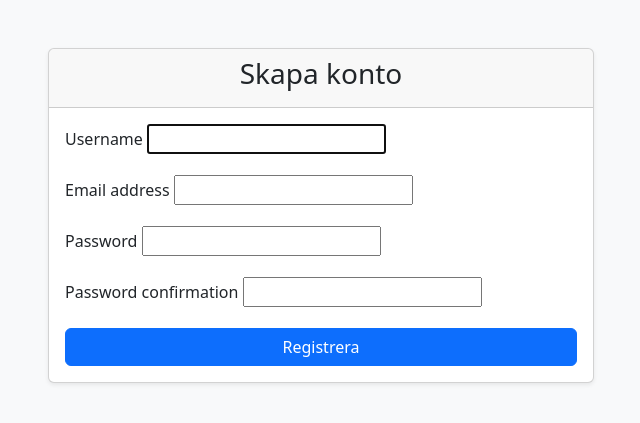
After one commit to fattig-riddare-90/journeyman, a Django app: page /create_user/ in a window 1280 px wide. The commit adds this page. Shown: the top 423 px of the page, without its empty margins (319-959 px from the left). Run offline with Django 5.2, Linux system fonts and the light colour scheme.

Commit message:
Add html to register a new user

```diff
--- a/journeyman/urls.py
+++ b/journeyman/urls.py
@@ -23,4 +23,5 @@ urlpatterns = [
     path('', include('tracker.urls')),
     path('accounts/logout/', views.custom_logout, name='logout'),
     path('accounts/', include('django.contrib.auth.urls')),
+    path('accounts/create_user/', views.create_new_user, name='register'),
 ]
--- a/tracker/forms.py
+++ b/tracker/forms.py
@@ -1,5 +1,9 @@
 from django import forms
 from .models import DiaryEntry
+from django.contrib.auth.forms import UserCreationForm
+from django.contrib.auth.models import User
+from django.contrib.auth.password_validation import validate_password
+from django.core.exceptions import ValidationError
 
 class DiaryEntryForm(forms.ModelForm):
     class Meta:
@@ -8,3 +12,8 @@ class DiaryEntryForm(forms.ModelForm):
         widgets = {
             'date': forms.DateInput(attrs={'type': 'date'}),
         }
+
+class CustomUserCreationForm(UserCreationForm):
+    class Meta:
+        model = User
+        fields = ['username', 'email', 'password1', 'password2']
--- /dev/null
+++ b/tracker/templates/tracker/create_user.html
@@ -0,0 +1,37 @@
+<!DOCTYPE html>
+<html>
+<head>
+    <title>Registrera dig</title>
+    <link href="https://cdn.jsdelivr.net/npm/bootstrap@5.3.3/dist/css/bootstrap.min.css" rel="stylesheet">
+</head>
+<body class="bg-light">
+<div class="container mt-5">
+    <div class="row justify-content-center">
+        <div class="col-md-6">
+            <div class="card shadow-sm rounded">
+                <div class="card-header text-center">
+                    <h3>Skapa konto</h3>
+                </div>
+                <div class="card-body">
+                    <form method="post" novalidate>
+                        {% csrf_token %}
+                        {% for field in form %}
+                            <div class="mb-3">
+                                <label class="form-label">{{ field.label }}</label>
+                                {{ field }}
+                                {% if field.errors %}
+                                    <div class="text-danger small">
+                                        {{ field.errors }}
+                                    </div>
+                                {% endif %}
+                            </div>
+                        {% endfor %}
+                        <button type="submit" class="btn btn-primary w-100">Registrera</button>
+                    </form>
+                </div>
+            </div>
+        </div>
+    </div>
+</div>
+</body>
+</html>
--- a/tracker/urls.py
+++ b/tracker/urls.py
@@ -9,4 +9,5 @@ urlpatterns = [
     path('edit/<int:pk>/', views.edit_entry, name='edit_entry'),
     path('delete/<int:pk>/', views.delete_entry, name='delete_entry'),
     path('logout/', views.custom_logout, name='logout'),
+    path('create_user/', views.create_new_user, name='register'),
 ]
--- a/tracker/views.py
+++ b/tracker/views.py
@@ -1,7 +1,7 @@
 from django.contrib.auth.decorators import login_required
 from django.shortcuts import render, redirect, get_object_or_404
 from .models import DiaryEntry
-from .forms import DiaryEntryForm
+from .forms import DiaryEntryForm, CustomUserCreationForm
 from django.contrib.auth import logout
 
 # Create your views here.
@@ -59,3 +59,16 @@ def delete_entry(request, pk):
 def custom_logout(request):
     logout(request)
     return redirect('login')
+
+def create_new_user(request):
+    if request.method=='POST':
+        form = CustomUserCreationForm(request.POST)
+        if form.is_valid:
+            user = form.save(commit=False)
+            user.save()
+            return redirect('login')
+        else:
+            print("Errors:", form.errors)
+    else:
+        form=CustomUserCreationForm()
+    return render(request, 'tracker/create_user.html', {'form':form})
```
Also changed, not shown: tracker/templates/tracker/create_entry.html (+13 -16 lines).
